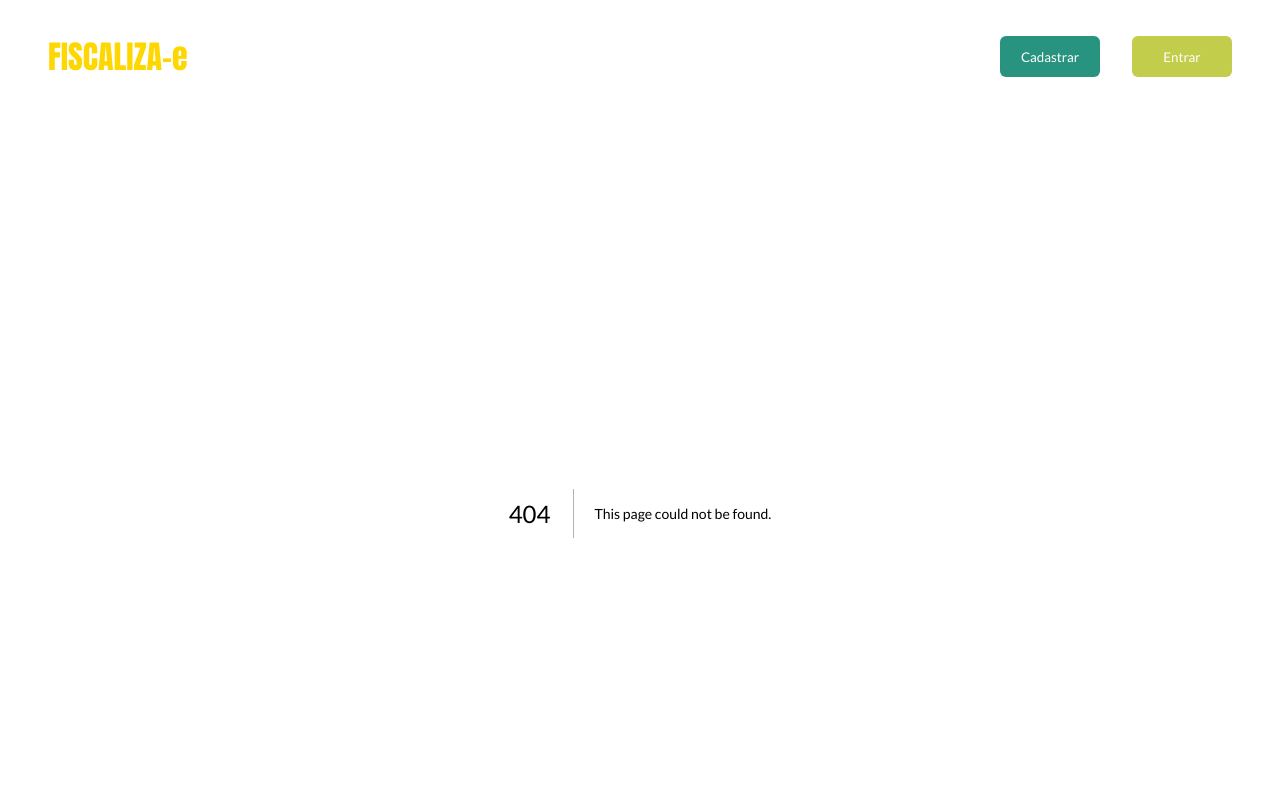
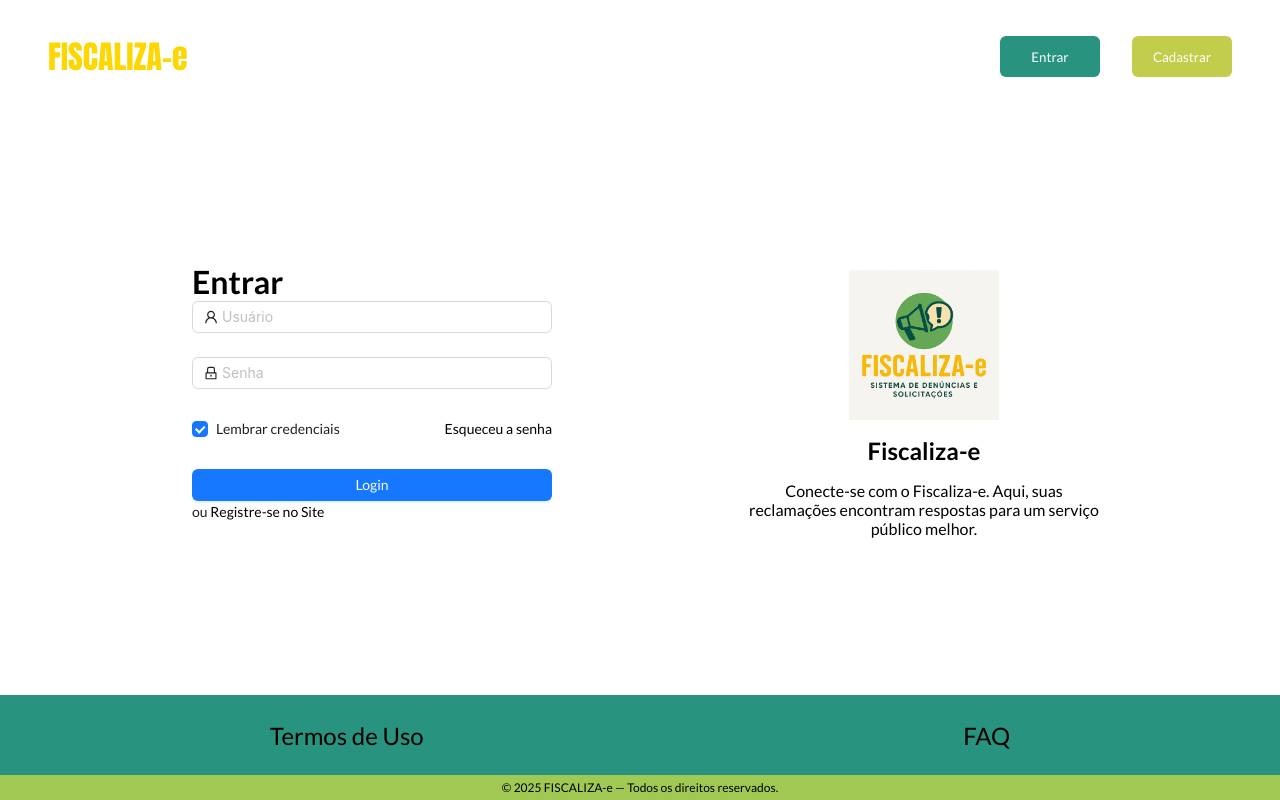
Before and after one commit to fiscaliza-e/frontend, a Next.js app: page /login in a window 1280 px wide. Before the commit this address had no page. Shown: the top 800 px of the page. Built offline with nearby package versions, Linux system fonts and the light colour scheme.

Commit message:
criação da pagina de login e componente form

```diff
--- a/package.json
+++ b/package.json
@@ -10,6 +10,7 @@
   },
   "dependencies": {
     "@ant-design/icons": "^5.6.1",
+    "antd": "^5.25.4",
     "next": "15.3.1",
     "react": "^19.0.0",
     "react-dom": "^19.0.0"
--- /dev/null
+++ b/src/app/login/login.module.css
@@ -0,0 +1,34 @@
+.loginContainer {
+    display: flex;
+    min-width: 360px;
+    width: 100vw;
+    align-items: center;
+    justify-content: space-evenly;
+    flex-wrap: wrap-reverse;
+    min-height: 100%;
+}
+
+.loginForm {
+    display: flex;
+    flex-direction: column;
+    justify-content: space-between;
+    min-width: 360px;
+    margin: 1rem;
+}
+
+.loginDescription {
+    display: flex;
+    flex: 1;
+    flex-direction: column;
+    align-items: center;
+    justify-content: space-evenly;
+    text-align: center;
+    min-height: 300px;
+    max-width: 360px;
+
+}
+
+.logo {
+    width: 150px;
+    height: 150px;
+}
--- /dev/null
+++ b/src/app/login/page.tsx
@@ -0,0 +1,24 @@
+"use client";
+
+import LoginForm from "@/components/form-login";
+
+import styles from "./login.module.css";
+
+export default function Login() {
+  return (
+    <div className={styles.loginContainer}>
+      <div className={styles.loginForm}>
+        <h1>Entrar</h1>
+        <LoginForm />
+      </div>
+      <div className={styles.loginDescription}>
+          <img className={styles.logo} src="/logo.png" alt="logotipo" />
+        <h2>Fiscaliza-e</h2>
+        <p className={styles.loginParagraph}>
+          Conecte-se com o Fiscaliza-e. Aqui, suas reclamações encontram
+          respostas para um serviço público melhor.
+        </p>
+      </div>
+    </div>
+  );
+}
--- /dev/null
+++ b/src/components/form-login/index.tsx
@@ -0,0 +1,51 @@
+import React from "react";
+import { useRouter } from "next/navigation";
+
+import { LockOutlined, UserOutlined } from "@ant-design/icons";
+import { Button, Checkbox, Form, Input, Flex } from "antd";
+
+export default function LoginForm() {
+  const router = useRouter();
+
+  const handleSubmit = () => {
+    alert("Login Feito com sucesso!");
+    router.push("/");
+  };
+
+  return (
+    <Form
+      name="login"
+      initialValues={{ remember: true }}
+      style={{ minWidth: 360}}
+      onFinish={handleSubmit}
+    >
+      <Form.Item
+        name="username"
+        rules={[{ required: true, message: "Por favor, informe seu usuário!" }]}
+      >
+        <Input prefix={<UserOutlined />} placeholder="Usuário" />
+      </Form.Item>
+      <Form.Item
+        name="password"
+        rules={[{ required: true, message: "Por favor, informe sua senha!" }]}
+      >
+        <Input prefix={<LockOutlined />} type="password" placeholder="Senha" />
+      </Form.Item>
+      <Form.Item >
+        <Flex justify="space-between" align="center">
+          <Form.Item name="remember" valuePropName="checked" noStyle>
+            <Checkbox>Lembrar credenciais</Checkbox>
+          </Form.Item>
+          <a href="">Esqueceu a senha</a>
+        </Flex>
+      </Form.Item>
+
+      <Form.Item>
+        <Button block type="primary" htmlType="submit" color="green">
+          Login
+        </Button>
+        ou <a href="/">Registre-se no Site</a>
+      </Form.Item>
+    </Form>
+  );
+}
--- a/src/components/header-authentication-manager/index.tsx
+++ b/src/components/header-authentication-manager/index.tsx
@@ -1,12 +1,23 @@
 import styles from "./header-authentication-manager.module.css";
 import { UserOutlined } from "@ant-design/icons";
+
+import { useRouter } from "next/navigation";
 
 interface Props {
   authenticated: boolean;
   onClick?: () => void;
-};
+}
 
-export default function HeaderAuthenticationManager({authenticated, onClick}: Props) {
+export default function HeaderAuthenticationManager({
+  authenticated,
+  onClick,
+}: Props) {
+  const router = useRouter();
+
+  const handleSignIn = () => {
+    router.push("/login");
+  };
+
   return authenticated ? (
     <div className={styles.authenticatedUserActions}>
       <button
@@ -31,9 +42,9 @@ export default function HeaderAuthenticationManager({authenticated, onClick}: Pr
           styles.hoverButton,
           styles.defaultButton,
         ].join(" ")}
-        onClick={onClick}
+        onClick={handleSignIn}
       >
-        Cadastrar
+        Entrar
       </button>
       <button
         className={[
@@ -43,7 +54,7 @@ export default function HeaderAuthenticationManager({authenticated, onClick}: Pr
         ].join(" ")}
         onClick={onClick}
       >
-        Entrar
+        Cadastrar
       </button>
     </div>
   );
```
Also changed, not shown: public/logo.png (added), 1 other file (tests, documents, lock files or other folders).
